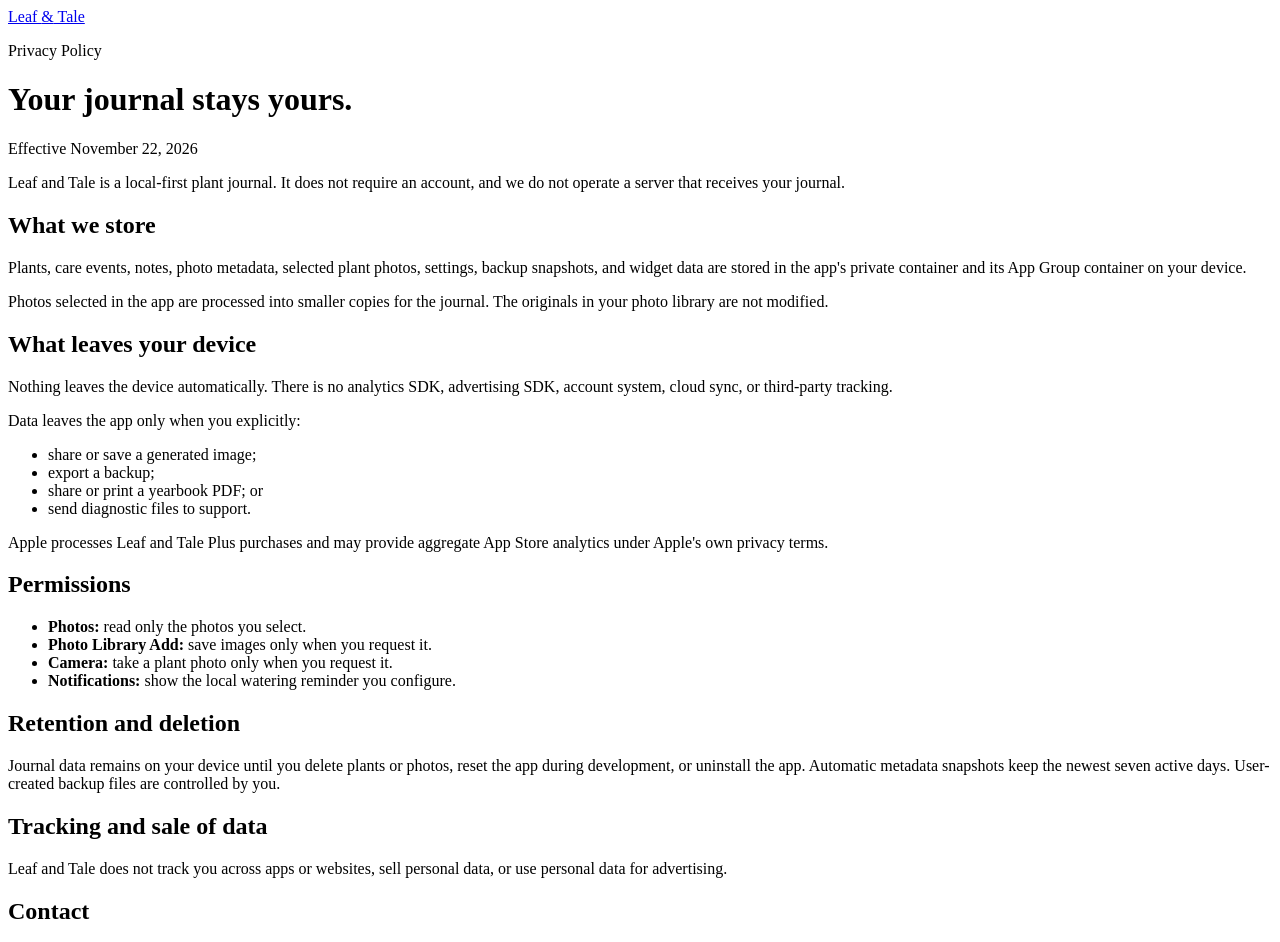
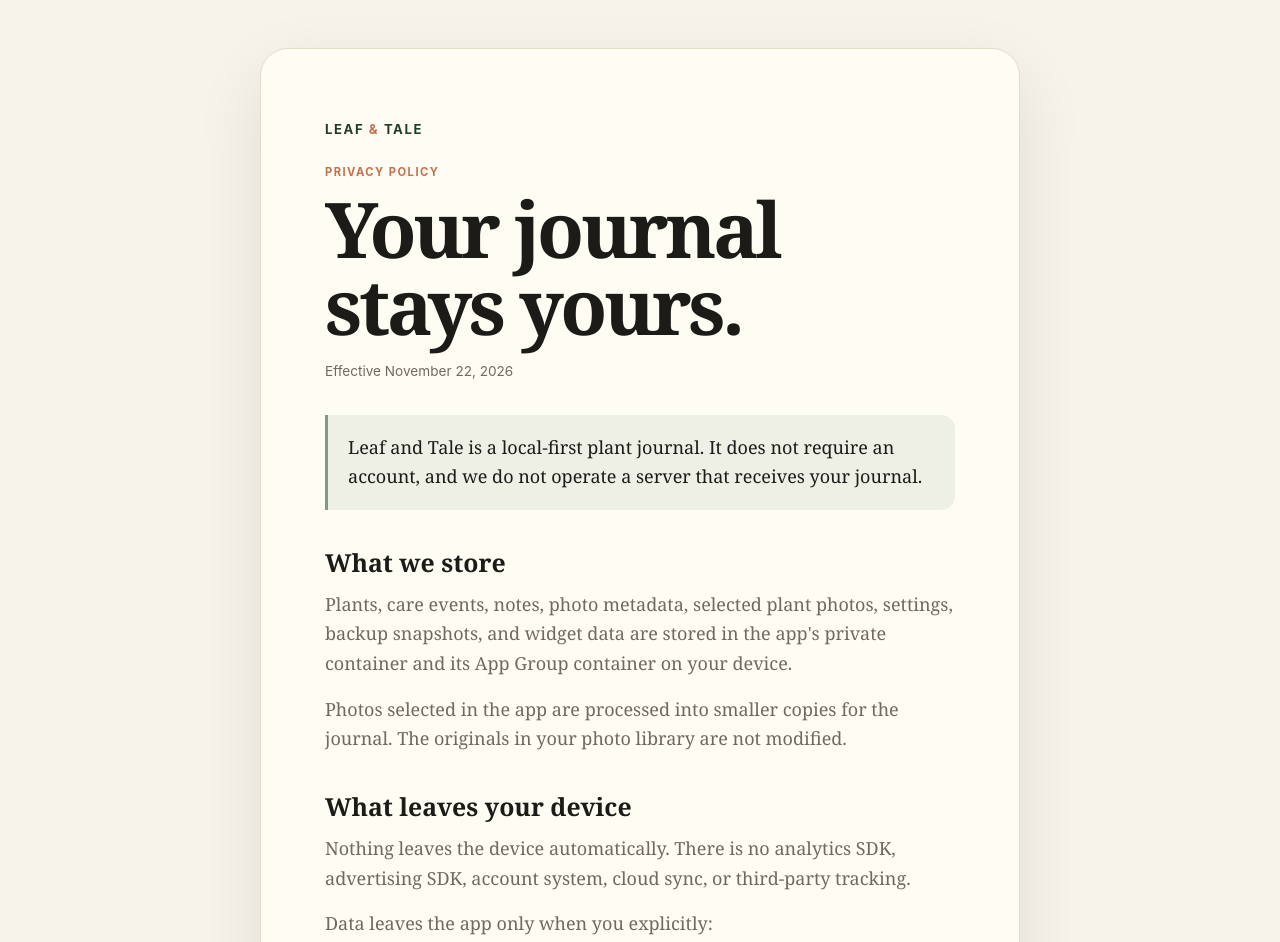
Before and after one commit to wbs21/leafandtale, a plain HTML site: page privacy.html in a window 1280 px wide. Shown: the top 942 px of the page. Drawn offline with Linux system fonts and the light colour scheme.

Commit message:
Add files via upload

```diff
--- a/privacy.html
+++ b/privacy.html
@@ -5,7 +5,28 @@
   <meta name="viewport" content="width=device-width, initial-scale=1">
   <meta name="description" content="Privacy policy for the local-first Leaf and Tale plant journal.">
   <title>Privacy Policy · Leaf and Tale</title>
-  <link rel="stylesheet" href="appstore-pages.css">
+  <style>
+    :root { color-scheme: light dark; --bg:#f7f3ea; --card:#fffcf4; --ink:#1c1b18; --muted:#6e6a5f; --line:#e3dccb; --forest:#1f3d2b; --terra:#c4704f; --sage:#7f9b82; }
+    @media (prefers-color-scheme:dark) { :root { --bg:#12150f; --card:#1b2019; --ink:#f3eee2; --muted:#a7a69a; --line:#2e362c; --forest:#b7ccb2; --terra:#d98866; --sage:#92ae94; } }
+    * { box-sizing:border-box }
+    body { margin:0; background:var(--bg); color:var(--ink); font-family:ui-serif,Georgia,Cambria,"Times New Roman",serif; font-size:18px; line-height:1.65 }
+    main { width:min(760px,calc(100% - 40px)); margin:48px auto; padding:clamp(28px,6vw,64px); background:var(--card); border:1px solid var(--line); border-radius:28px; box-shadow:0 24px 70px rgb(0 0 0/9%) }
+    .wordmark { display:inline-block; margin-bottom:28px; color:var(--forest); font:700 .82rem ui-sans-serif,-apple-system,BlinkMacSystemFont,"Segoe UI",sans-serif; letter-spacing:.12em; text-decoration:none; text-transform:uppercase }
+    .wordmark span { color:var(--terra) }
+    .eyebrow { margin:0 0 12px; color:var(--terra); font:700 .7rem ui-sans-serif,-apple-system,BlinkMacSystemFont,"Segoe UI",sans-serif; letter-spacing:.13em; text-transform:uppercase }
+    h1 { margin:0; font-size:clamp(2.5rem,8vw,4.8rem); font-weight:600; letter-spacing:-.045em; line-height:1 }
+    .updated { margin:18px 0 36px; color:var(--muted); font:400 .85rem ui-sans-serif,-apple-system,BlinkMacSystemFont,"Segoe UI",sans-serif }
+    h2 { margin:38px 0 12px; font-size:1.55rem; line-height:1.2 }
+    p,li { color:var(--muted) }
+    p { margin:0 0 16px }
+    ul { margin:12px 0 20px; padding-left:1.35rem }
+    li { margin:8px 0 }
+    a { color:var(--forest); text-underline-offset:.18em }
+    .notice { margin:28px 0; padding:18px 20px; color:var(--ink); background:color-mix(in srgb,var(--sage) 13%,transparent); border-left:3px solid var(--sage); border-radius:0 14px 14px 0 }
+    footer { display:flex; flex-wrap:wrap; gap:12px 24px; justify-content:space-between; margin-top:44px; padding-top:22px; border-top:1px solid var(--line); color:var(--muted); font:400 .8rem ui-sans-serif,-apple-system,BlinkMacSystemFont,"Segoe UI",sans-serif }
+    @media (max-width:560px) { body { font-size:17px } main { width:100%; min-height:100vh; margin:0; border:0; border-radius:0; box-shadow:none } }
+    @media print { body { background:#fff } main { width:100%; margin:0; padding:0; border:0; box-shadow:none } }
+  </style>
 </head>
 <body>
   <main>
```
Also changed, not shown: support.html (+22 -1 lines).
